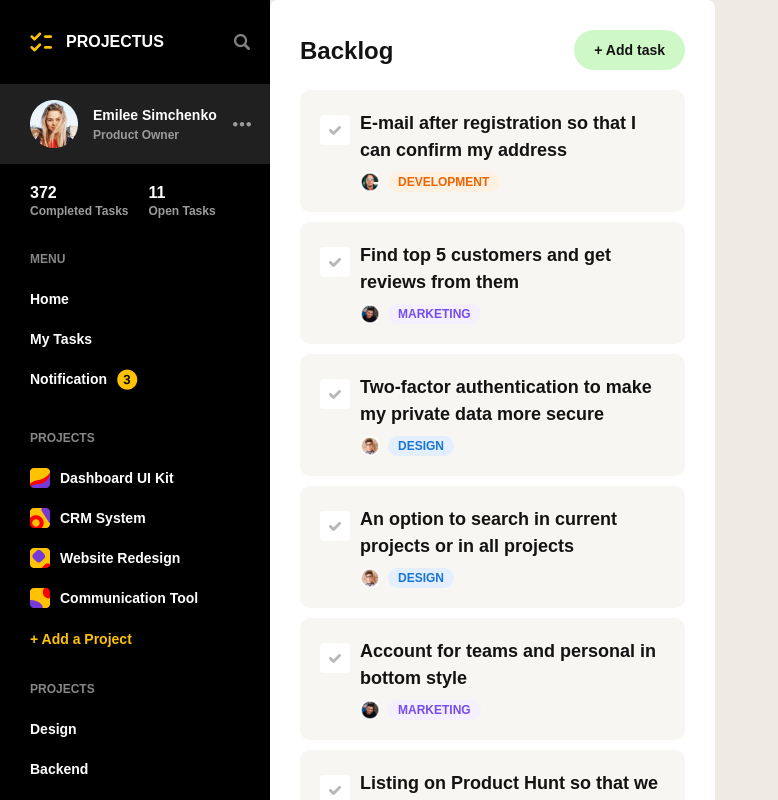
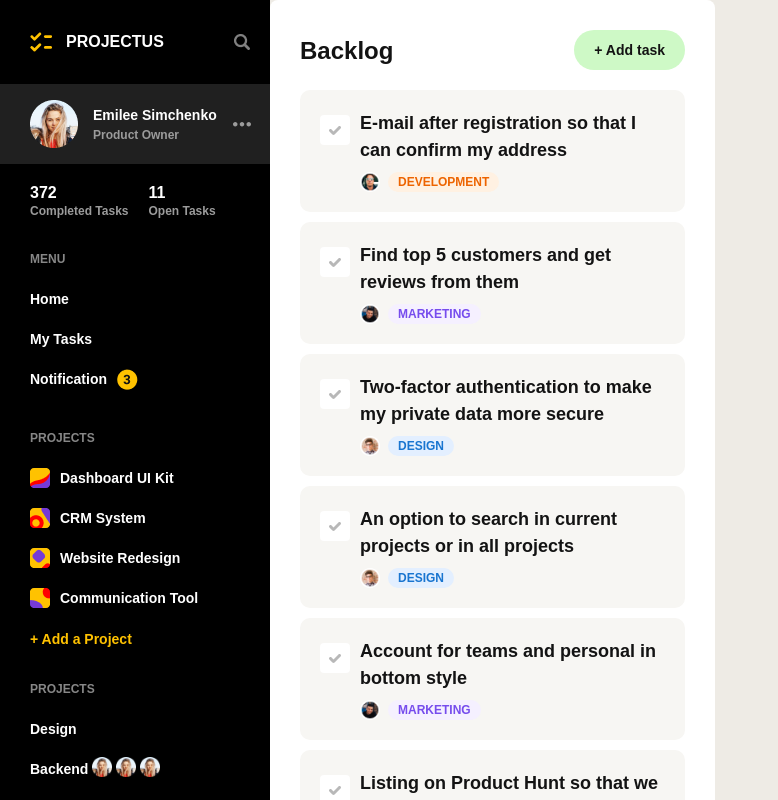
Before and after one commit to 90roma/managmentKit, a React (Create React App) app: page / in a window 1280 px wide. Shown: the top 800 px of the page, without its empty margins (0-778 px from the left). Built offline with nearby package versions, Linux system fonts and the light colour scheme.

Commit message:
users props

```diff
--- a/src/SideBarStr/index.js
+++ b/src/SideBarStr/index.js
@@ -1,13 +1,16 @@
 import React from "react";
 import './style.css';
 
-const SideBarStr = ({text, icon, count}) => {
+const SideBarStr = ({text, icon, count, users = []}) => {
     return (
         <div>
             <div className="SideBarStr">
                 {Boolean(icon) && <img className="SideBarStr__icon" src={icon}/>}
                 {Boolean(text) && <p className="SideBarStr__text">{text}</p>}
                 {Boolean(count) && <img className="SideBarStr__count" src={count}/>}
+                {Boolean(users.length) && (
+                    <div className="SideBarStr__users">{users.map((user) => <img className="SideBarStr__user" src={user} alt="userpic"/>)}</div>
+                )}
             </div>
         </div>
 
--- a/src/SideBarStr/style.css
+++ b/src/SideBarStr/style.css
@@ -25,3 +25,14 @@
 .SideBarStr__icon {
     margin: 0 10px 0 0;
 }
+
+.SideBarStr__users {
+
+}
+
+.SideBarStr__user {
+    width: 20px;
+    height: 20px;
+    margin-left: 4px;
+    cursor: pointer;
+}
--- a/src/Sidebar/index.js
+++ b/src/Sidebar/index.js
@@ -7,10 +7,10 @@ import count from '../Avatar/count.png';
 import sidebarLogo from '../Avatar/sidebar-logo.png';
 import sidebarSearch from '../Avatar/search.png';
 import userNameAvatar from "../Avatar/avatar-preview.png"
-import sideBarStrIcon from '../Avatar/sideBarStr-icon.png';
-import sideBarStrIcon1 from '../Avatar/sideBarStr-icon1.png';
-import sideBarStrIcon2 from '../Avatar/sideBarStr-icon2.png';
-import sideBarStrIcon3 from '../Avatar/sideBarStr-icon3.png';
+import sideBarStrIcon from '../Avatar/SideBarStr-Icon.png';
+import sideBarStrIcon1 from '../Avatar/SideBarStr-Icon1.png';
+import sideBarStrIcon2 from '../Avatar/SideBarStr-Icon2.png';
+import sideBarStrIcon3 from '../Avatar/SideBarStr-Icon3.png';
 import './style.css';
 
 const Sidebar = ({title}) => {
@@ -57,7 +57,7 @@ const Sidebar = ({title}) => {
                     <SidebarList
                         title="projects"
                         sidebarList={[<SideBarStr text="Design"/>,
-                            <SideBarStr text="Backend" />,
+                            <SideBarStr text="Backend" users={[userNameAvatar, userNameAvatar, userNameAvatar]} />,
                             <SideBarStr text="Frontend"/>,
                         ]}
                         button="+ Add a Team"
```
Also changed, not shown: 1 other file (tests, documents, lock files or other folders).
